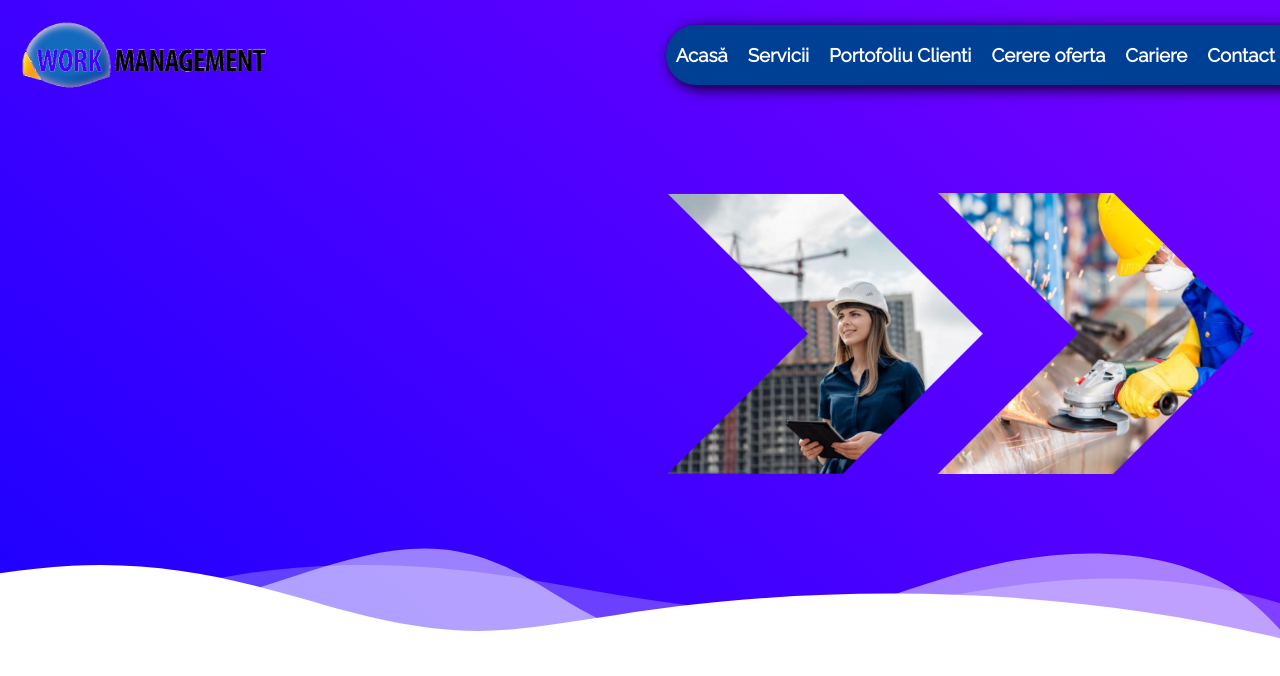
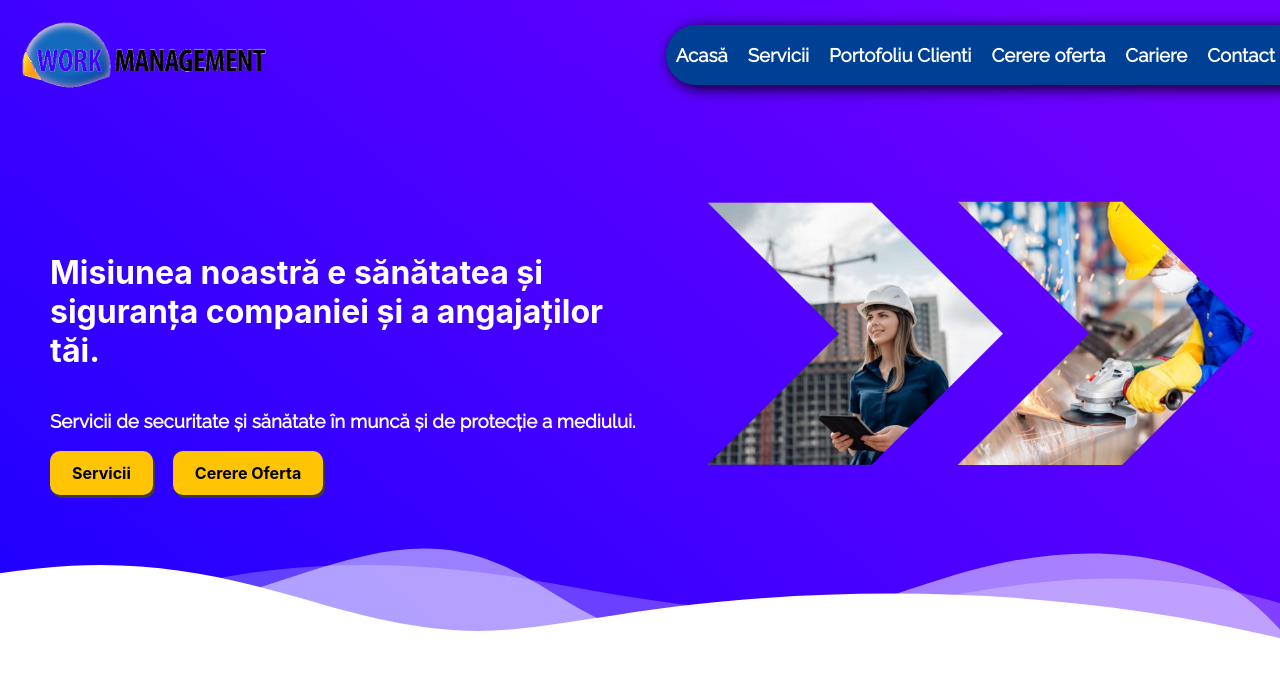
Before and after one commit to bmarcu13/work-management-website, a React (Create React App) app: page / in a window 1280 px wide. Shown: the top 676 px of the page. Built offline with nearby package versions, Linux system fonts and the light colour scheme.

Commit message:
Added text to Landing Page

```diff
--- a/public/index.html
+++ b/public/index.html
@@ -2,14 +2,14 @@
 <html lang="en">
   <head>
     <meta charset="utf-8" />
-    <link rel="icon" href="%PUBLIC_URL%/favicon.ico" />
+    <link rel="icon" href="%PUBLIC_URL%/logo" />
     <meta name="viewport" content="width=device-width, initial-scale=1" />
     <meta name="theme-color" content="#000000" />
     <meta
       name="description"
-      content="Web site created using create-react-app"
+      content="Work Management Website"
     />
-    <link rel="apple-touch-icon" href="%PUBLIC_URL%/logo192.png" />
+    <link rel="apple-touch-icon" href="%PUBLIC_URL%/logo.png" />
     <!--
       manifest.json provides metadata used when your web app is installed on a
       user's mobile device or desktop. See https://developers.google.com/web/fundamentals/web-app-manifest/
@@ -24,7 +24,7 @@
       work correctly both with client-side routing and a non-root public URL.
       Learn how to configure a non-root public URL by running `npm run build`.
     -->
-    <title>React App</title>
+    <title>Work Management</title>
   </head>
   <body>
     <noscript>You need to enable JavaScript to run this app.</noscript>
--- a/src/Components/LandingSection/LandingSection.css
+++ b/src/Components/LandingSection/LandingSection.css
@@ -66,4 +66,40 @@
         width: calc(119% + 1.3px);
         height: 63px;
     }
+
 }
+
+/**style for text**/
+.left-panel{
+    display: flex;
+    flex-direction: column;
+    justify-content: center;
+    text-align: left;
+    margin-left: 20px;
+    color: white;
+    padding:  30px;
+
+}
+.left-panel h2 {
+
+    font-weight: 500;
+    margin-bottom: 30px;
+    margin-top: -20px;
+}
+.landing-page-buttons{
+    display: flex;
+    flex-direction: row;
+}
+.landing-page-buttons button{
+    margin-right: 20px;
+    width:fit-content;
+   padding: 10px 20px;
+   text-align: center;
+   font-size: 16px;
+   border-radius: 10px;
+   font-family: -apple-system, BlinkMacSystemFont, 'Segoe UI', Roboto, Oxygen, Ubuntu, Cantarell, 'Open Sans', 'Helvetica Neue', sans-serif;
+   font-weight:bold;
+   border: 2px solid rgb(255, 197, 5);
+   box-shadow: rgb(65, 60, 51) 2px 3px;
+   background-color: rgb(255, 197, 5);
+}
--- a/src/Components/LandingSection/LandingSection.js
+++ b/src/Components/LandingSection/LandingSection.js
@@ -8,7 +8,15 @@ export default function LandingSection() {
     return (
         <>
             <div className="landing-section-container">
-                <div className="left-panel"></div>
+                <div className="left-panel">
+                    <h1>Misiunea noastră e sănătatea și siguranța companiei și a angajaților tăi.</h1>
+                    <h3>Servicii de securitate și sănătate în muncă și de protecție a mediului.</h3>
+                    <div className="landing-page-buttons">
+                         <button>Servicii</button>
+                         <button>Cerere Oferta</button>
+                    </div>
+                </div>
+
                 <div className="right-panel">
                     <img src={lpArrow1} />
                     <img src={lpArrow2} style={{ marginLeft: "-50px" }} />
```
